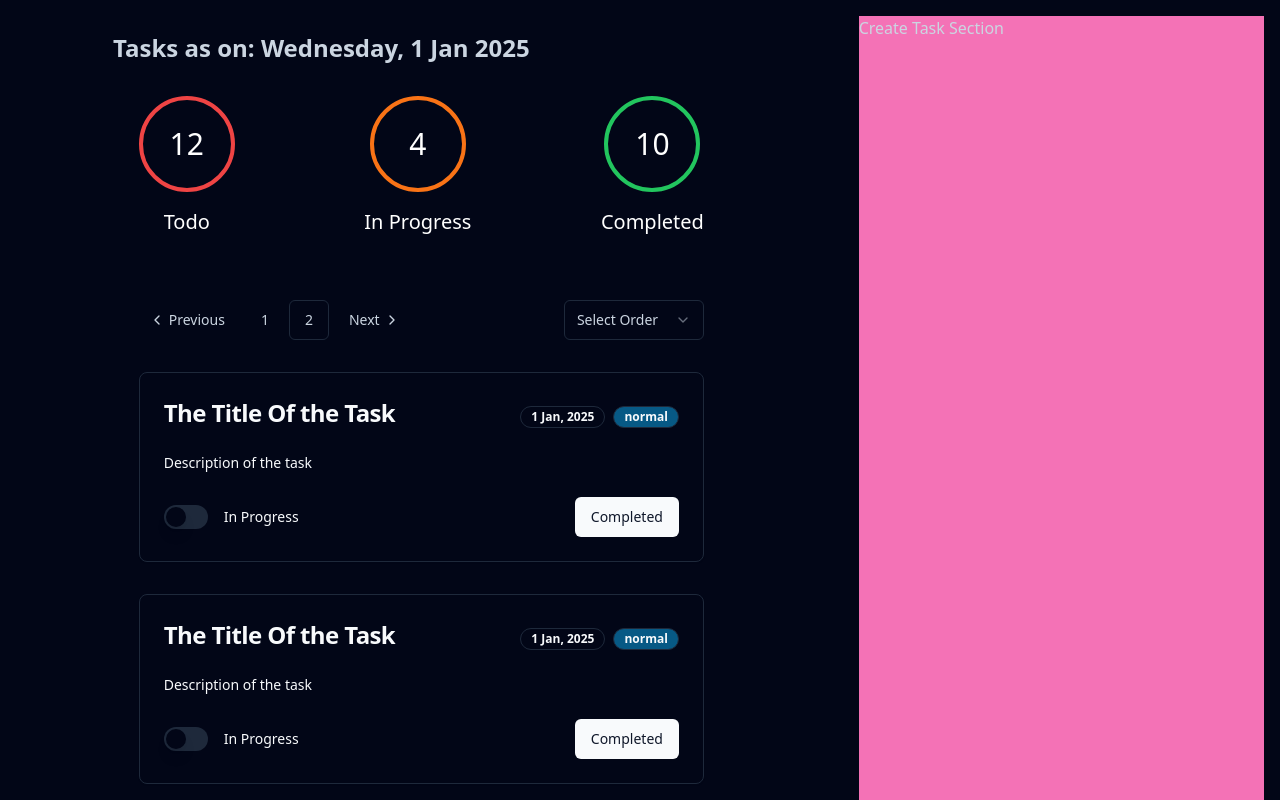
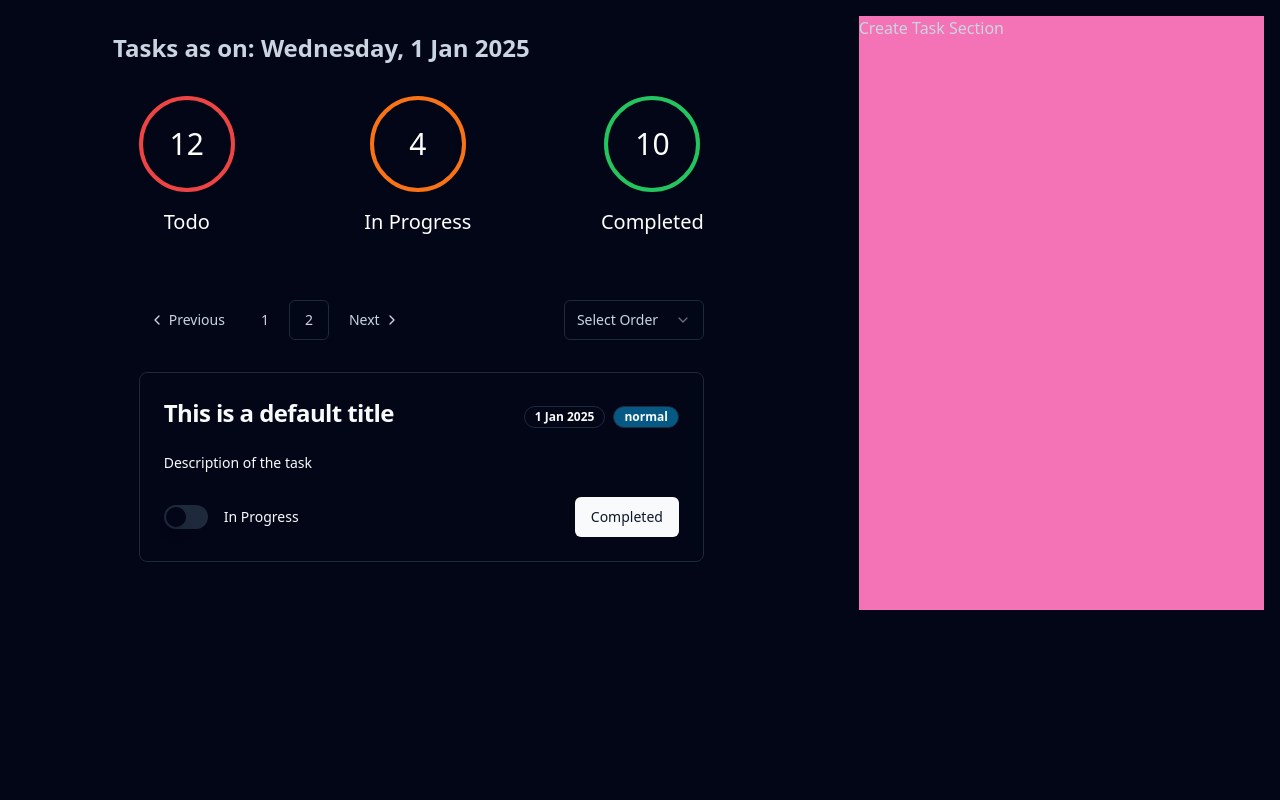
Before and after one commit to manikbajaj/fullstack-react, a React (Vite) app: page /tasks in a window 1280 px wide. Shown: the top 800 px of the page. Built offline with nearby package versions, Linux system fonts and the light colour scheme.

Commit message:
final code for FSDB793

```diff
--- a/src/components/task/task.jsx
+++ b/src/components/task/task.jsx
@@ -12,32 +12,60 @@ import {
 import { Badge } from "@/components/ui/badge";
 import { Button } from "@/components/ui/button";
 import { Label } from "@/components/ui/label";
+import PropTypes from "prop-types";
 import { Switch } from "@/components/ui/switch";
 
 export function Task(props) {
-  const { title, description, status, priority, dueDate } = props;
+  const {
+    title = "This is a default title",
+    description = "Description of the task",
+    status = "todo",
+    priority = "normal",
+    dueDate,
+  } = props;
+
+  // Use toLocaleDateString with options for day, month, and year
+  let formattedDate = dueDate.toLocaleDateString("en-GB", {
+    day: "numeric",
+    month: "short",
+    year: "numeric",
+  });
 
   return (
     <Card className="w-full mb-8 border-green-300">
       <CardHeader className="flex flex-row justify-between">
-        <CardTitle className="basis-2/3 leading-8">
-          The Title Of the Task
-        </CardTitle>
+        <CardTitle className="basis-2/3 leading-8">{title}</CardTitle>
         <div>
           <Badge className="mr-2" variant="outline">
-            1 Jan, 2025
+            {formattedDate}
           </Badge>
-          <Badge className="bg-sky-800" variant="outline">
-            normal
-          </Badge>
+          {priority === "normal" && (
+            <Badge className="bg-sky-800" variant="outline">
+              {priority}
+            </Badge>
+          )}
+          {priority === "high" && (
+            <Badge className="bg-red-800" variant="outline">
+              {priority}
+            </Badge>
+          )}
+          {priority === "low" && (
+            <Badge className="bg-green-800" variant="outline">
+              {priority}
+            </Badge>
+          )}
         </div>
       </CardHeader>
       <CardContent>
-        <CardDescription>Description of the task</CardDescription>
+        <CardDescription>{description}</CardDescription>
       </CardContent>
       <CardFooter className="flex justify-between">
         <div className="flex flex-row items-center">
-          <Switch id="in-progress" />
+          <Switch
+            checked={status === "inProgress" ? true : false}
+            onCheckedChange={() => console.log("Switch Changed")}
+            id="in-progress"
+          />
           <Label className="ml-4" htmlFor="in-progress">
             In Progress
           </Label>
@@ -47,3 +75,11 @@ export function Task(props) {
     </Card>
   );
 }
+
+Task.propTypes = {
+  title: PropTypes.string,
+  description: PropTypes.string,
+  status: PropTypes.oneOf(["todo", "inProgress", "completed"]),
+  priority: PropTypes.oneOf(["low", "normal", "high"]),
+  dueDate: PropTypes.instanceOf(Date).isRequired,
+};
--- a/src/pages/tasks/tasks.jsx
+++ b/src/pages/tasks/tasks.jsx
@@ -18,9 +18,7 @@ export default function Tasks() {
             </div>
 
             <FilterBar />
-            <Task />
-            <Task />
-            <Task />
+            <Task dueDate={new Date("2025-01-01T12:00:00.000Z")} />
           </div>
         </div>
       </section>
```
